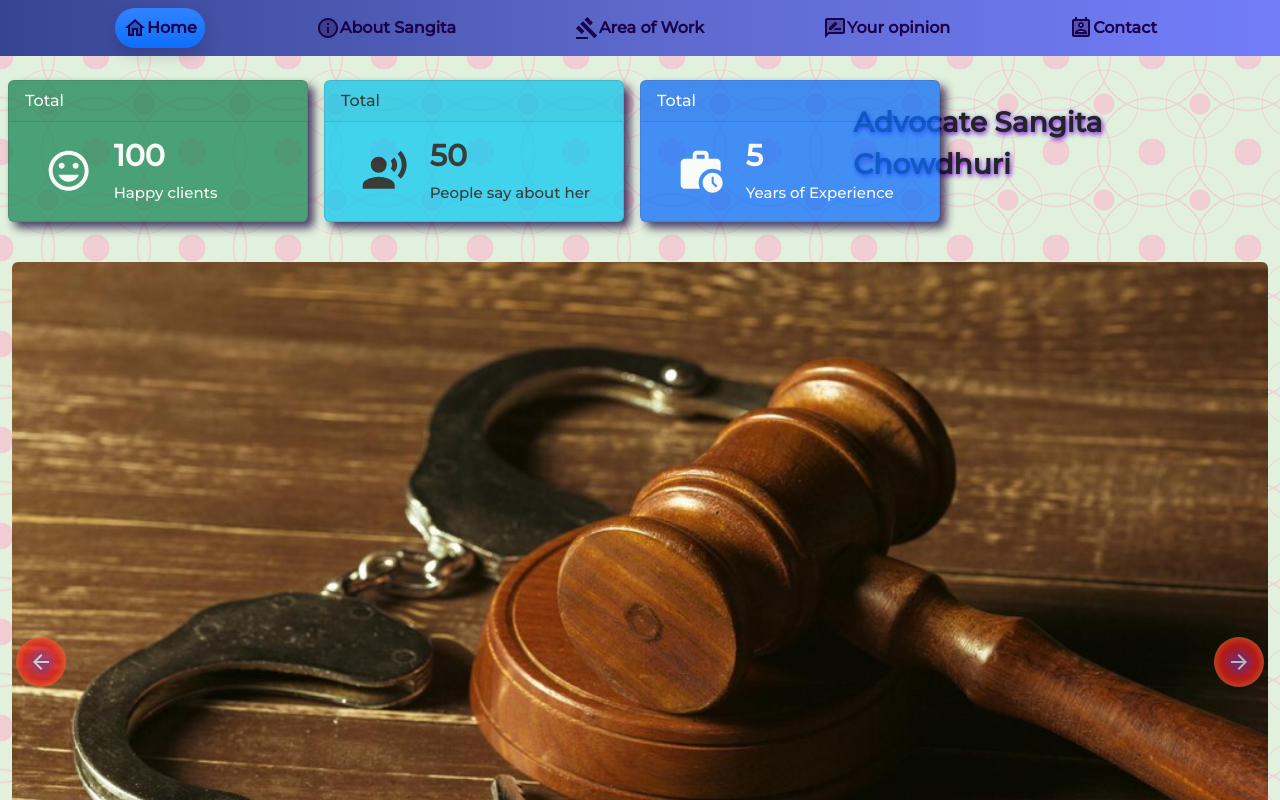
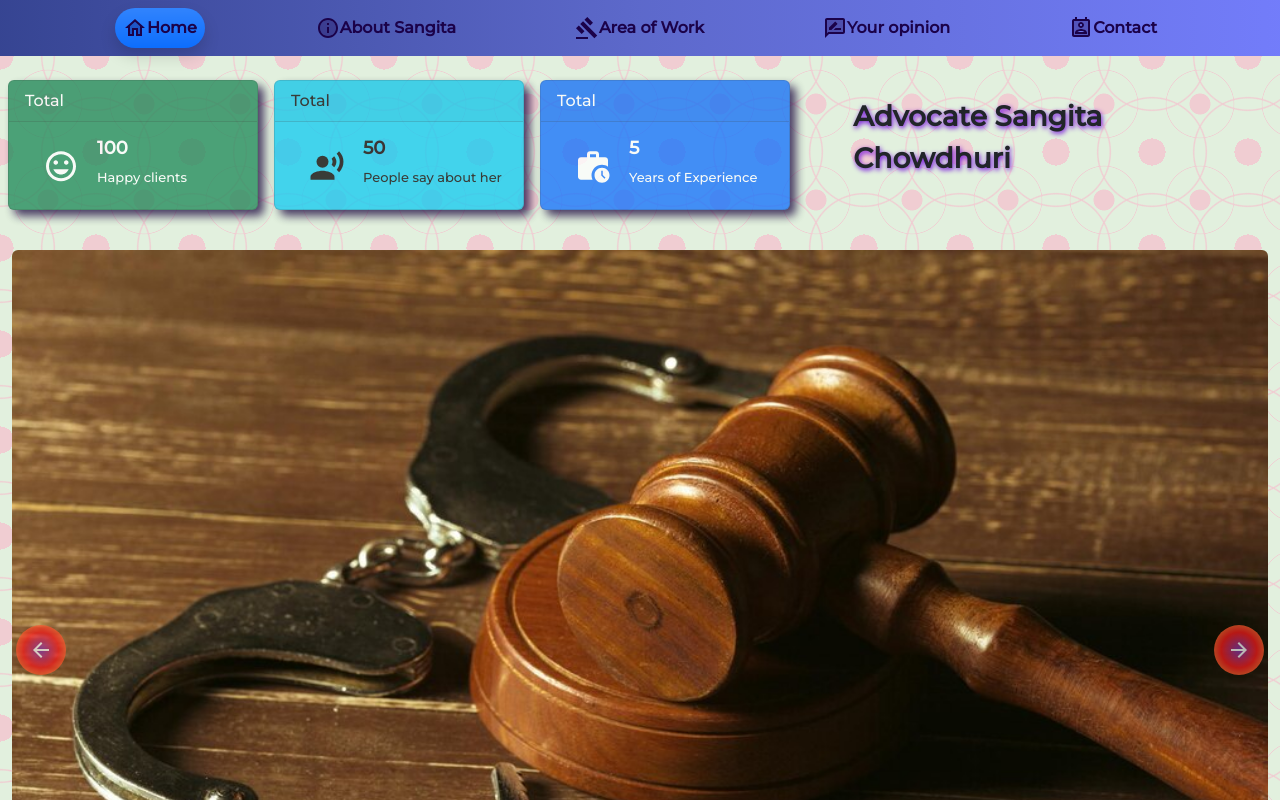
Before and after one commit to Sumitoppa/advocate-web, a React (Create React App) app: page / in a window 1280 px wide. Shown: the top 800 px of the page. Built offline with nearby package versions, Linux system fonts and the light colour scheme.

Commit message:
Reduced KPI dimension

```diff
--- a/src/components/Homepage/HomeKPI/KPI.module.css
+++ b/src/components/Homepage/HomeKPI/KPI.module.css
@@ -1,21 +1,22 @@
 .advKpiCard {
-    width: 300px;
+    width: 250px;
+    height: 130px;
     font-family: 'Lucida Sans', 'Lucida Sans Regular', 'Lucida Grande', 'Lucida Sans Unicode', Geneva, Verdana, sans-serif !important;
     box-shadow: 6px 6px 10px rgb(23, 1, 59);
 }
 
 .advKpiCardTitle {
-    font-size: 30px;
+    font-size: 18px;
     font-weight: bold;
 }
 
 .advKpiCardText{
-    font-size: 15px;
+    font-size: 13px;
 }
 
 .advKpiIcon {
     display: flex;
     justify-content: center;
     align-items: center;
-    transform: scale(2);
+    transform: scale(1.5);
 }
```
